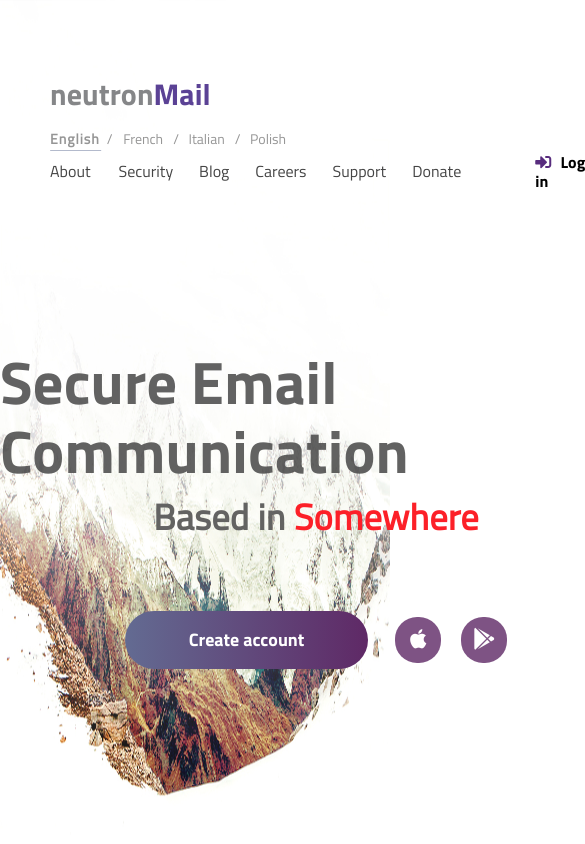
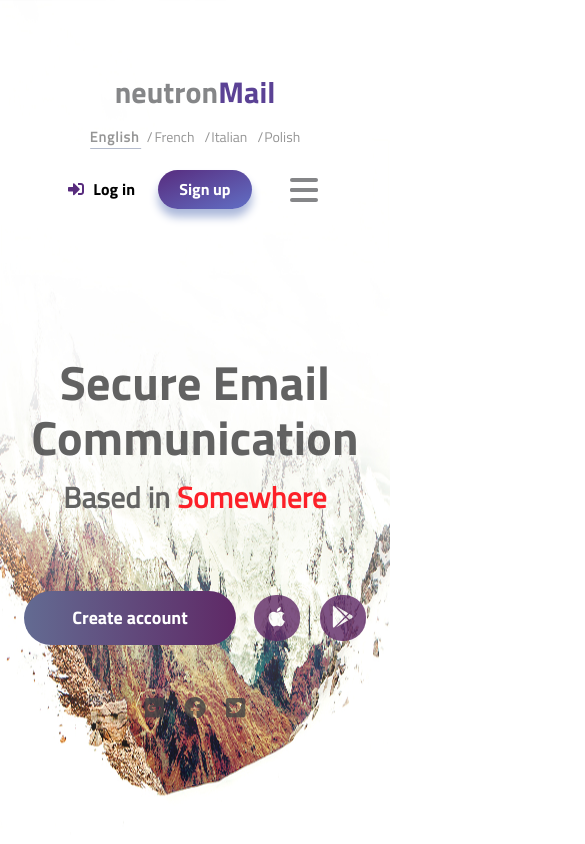
Before and after one commit to Sergey-Xursevich/neutron-Mail, a plain HTML site: page index.html in a window 390 px wide. Shown: the top 844 px of the page, 585 px wide, since content can reach past the window. Drawn offline with nearby package versions, Linux system fonts and the light colour scheme.

```diff
--- a/index.html
+++ b/index.html
@@ -1,15 +1,18 @@
 <!DOCTYPE html>
 <html lang="en">
+
 <head>
   <meta charset="UTF-8">
   <meta name="viewport" content="width=device-width, initial-scale=1.0">
   <meta http-equiv="X-UA-Compatible" content="ie=edge">
   <link rel="stylesheet" href="./css/style.css">
-  <link rel="stylesheet" href="https://use.fontawesome.com/releases/v5.8.1/css/all.css" integrity="sha384-50oBUHEmvpQ+1lW4y57PTFmhCaXp0ML5d60M1M7uH2+nqUivzIebhndOJK28anvf" crossorigin="anonymous">
+  <link rel="stylesheet" href="https://use.fontawesome.com/releases/v5.8.1/css/all.css"
+    integrity="sha384-50oBUHEmvpQ+1lW4y57PTFmhCaXp0ML5d60M1M7uH2+nqUivzIebhndOJK28anvf" crossorigin="anonymous">
+  <script src="https://cdnjs.cloudflare.com/ajax/libs/jquery/3.1.1/jquery.min.js"></script>
   <title>neutronMail</title>
 </head>
+
 <body>
-
   <header>
     <div class="container">
       <div class="nav">
@@ -22,29 +25,36 @@
             <a class="nav__language" href="#">Polish</a>
           </div>
         </div>
-        <div class="nav__list">
-          <div class="nav__list__wrapper">
-            <a class="nav__link" href="#">About</a>
-            <a class="nav__link" href="#">Security</a>
-            <a class="nav__link" href="#">Blog</a>
-            <a class="nav__link" href="#">Careers</a>
-            <a class="nav__link" href="#">Support</a>
-            <a class="nav__link" href="#">Donate</a>
+        <div class="nav__list menu">
+          <div class="menu__icon">
+            <span></span>
+            <span></span>
+            <span></span>
+            <span></span>
           </div>
-            <a class="nav__admin" href="#"><i class="fas fa-sign-in-alt nav__admin__sign-in"></i>Log in</a>
-            <button class="button btn-nav">Sign up</button>
+          <div class="nav__list__wrapper menu__links">
+            <a class="nav__link menu__links-item" href="#">About</a>
+            <a class="nav__link menu__links-item" href="#">Security</a>
+            <a class="nav__link menu__links-item" href="#">Blog</a>
+            <a class="nav__link menu__links-item" href="#">Careers</a>
+            <a class="nav__link menu__links-item" href="#">Support</a>
+            <a class="nav__link menu__links-item" href="#">Donate</a>
+          </div>
+          <a class="nav__admin" href="#"><i class="fas fa-sign-in-alt nav__admin__sign-in"></i>Log in</a>
+          <button class="button btn-nav menu__links-item">Sign up</button>
         </div>
       </div>
-
       <div class="nav__wrapper">
         <div class="title">
           <h2 class="title__slogan">Secure Email Communication</h2>
           <h3 class="title__subtitle">Based in <span class="title__subtitle--span">Somewhere</span></h1>
-          <div class="social">
-            <button class="button btn-social">Create account</button>
-            <a href="https://www.apple.com/ios/app-store/" class="btn__link--social" target="_blank"><i class="fab fa-apple"></i></a>
-            <a href="https://play.google.com/store" class="btn__link--social" target="_blank"><i class="fab fa-google-play"></i></a>
-          </div>
+            <div class="social">
+              <button class="button btn-social">Create account</button>
+              <a href="https://www.apple.com/ios/app-store/" class="btn__link--social" target="_blank"><i
+                  class="fab fa-apple"></i></a>
+              <a href="https://play.google.com/store" class="btn__link--social" target="_blank"><i
+                  class="fab fa-google-play"></i></a>
+            </div>
         </div>
         <div class="link__social">
           <a href="https://plus.google.com/?hl=ru" class="link__social--icon" target="_blank"><i class="fab fa-google-plus-square"></i></a>
@@ -52,11 +62,10 @@
           <a href="https://twitter.com/?lang=ru" class="link__social--icon" target="_blank"><i class="fab fa-twitter-square"></i></a>
         </div>
       </div>
-
     </div>
   </header>
 
-  <main>
+  <!-- <main>
     <div class="container">
 
       <div class="main__subscription">
@@ -209,6 +218,10 @@
 
       </div>
     </div>
-  </footer>
+  </footer> -->
+
+
+  <script src="js/script.js"></script>
 </body>
+
 </html>
--- /dev/null
+++ b/js/script.js
@@ -0,0 +1,7 @@
+(function($){
+  $(function() {
+    $('.menu__icon').on('click', function() {
+      $(this).closest('.menu').toggleClass('menu_state_open');
+    });
+  });
+})(jQuery);
--- a/sass/_header.sass
+++ b/sass/_header.sass
@@ -32,19 +32,9 @@
     font-size: 14px
     text-decoration: none
     outline: none
-    &::before
-      display: block
-      content: ""
-      background-color: rgba(100, 115, 151, 0.49)
-      height: 1px
-      width: 0%
-      left: 50%
-      bottom: 0px
-      position: absolute
-      transition: width .3s ease-in-out
-      transform: translateX(-50%)
-    &:hover:before
-      width: 100%
+    &:hover:not(.nav__language--active)
+      color: #5b4295
+      font-weight: bold
     &__link
       display: flex
       width: 236px
@@ -127,7 +117,7 @@
   background: linear-gradient(to bottom right, #582c7e, #616fc5)
   &:hover
     cursor: pointer
-    background: linear-gradient(to bottom right, #583c7e, #618fc5)
+    background: linear-gradient(to bottom right, #301944, #3f7bc1)
 
 .title
   display: flex
@@ -164,7 +154,7 @@
   margin-right: 27px
   &:hover
     cursor: pointer
-    background: linear-gradient(to left, #5f3966, #638b92)
+    background: linear-gradient(to left, #6b0f77, #566cd8)
 
 .btn__link--social
     color: #ffffff
@@ -181,7 +171,7 @@
       margin-left: 20px
     &:hover
       cursor: pointer
-      background-color: #401E48
+      background: linear-gradient(to left, #6b0f77, #566cd8)
 
 .link__social
   display: flex
@@ -198,3 +188,51 @@
       color: #0000ff
     &:nth-child(3):hover
       color: #00e5e5
+
+.menu
+  text-align: right
+  &__icon
+    display: none
+    width: 28px
+    height: 10px
+    position: relative
+    cursor: pointer
+    span
+      display: block
+      position: absolute
+      height: 4px
+      width: 100%
+      background-color: #858688
+      border-radius: 12px
+      opacity: 1
+      left: 250px
+      transform: rotate(0deg)
+      transition: .25s ease-in-out
+      &:nth-child(1)
+        top: 0px
+      &:nth-child(2), &:nth-child(3)
+        top: 10px
+      &:nth-child(4)
+        top: 20px
+
+.menu.menu_state_open .menu__icon span:nth-child(1)
+  top: 18px
+  width: 0%
+  left: 50%
+
+.menu.menu_state_open .menu__icon span:nth-child(2)
+  transform: rotate(45deg)
+
+
+.menu.menu_state_open .menu__icon span:nth-child(3)
+  transform: rotate(-45deg)
+
+
+.menu.menu_state_open .menu__icon span:nth-child(4)
+  top: 18px
+  width: 0%
+  left: 50%
+
+
+.menu.menu_state_open .menu__links
+  display: block
--- a/sass/_media.sass
+++ b/sass/_media.sass
@@ -42,15 +42,100 @@
       justify-content: center
       &__additional:nth-child(2)
         margin-bottom: 50px
+  .nav
+    &__logo
+      margin-right: 77px
+    &__list
+      &__wrapper
+        width: 365px
+        margin-right: 30px
   .link
     &__social
-      margin-left: 80px
+      margin: 80px
 
 @media (max-width: 992px)
   .container
     width: 768px
 
+  .title
+    text-align: center
+
+  .menu
+    &__icon
+      display: inline-block
+
+  .menu
+    &__links
+      position: fixed
+      display: none
+      width: 100%
+      height: 100%
+      top: 0
+      right: 0
+      left: 0
+      margin-top: 52px
+      background-color: rgba(0, 0, 0, 0.8)
+      z-index: 1000
+      overflow: auto
+    &__links
+      &-item
+        display: flex
+        justify-content: center
+        align-items: center
+        padding: 10px 0
+        text-align: center
+        color: #ffffff
+  .nav__logo
+    margin-right: 155px
+  .menu__links-item
+    padding: 10px 21px
+  .menu__icon
+    height: 24px
+
+@media (max-width: 768px)
+  .container
+    width: 576px
+  .title
+    width: 550px
+    text-align: center
+  .link__social
+    margin: 80px 40px 0 0
+  .nav
+    padding: 75px 25px 105px
+    &__logo
+      margin-right: 10px
 
 
-// @media (max-width: 768px)
-// @media (max-width: 576px)
+@media (max-width: 576px)
+  .container
+    width: 360px
+  .nav
+    &__wrapper
+      flex-direction: column
+    &__logo
+      text-align: center
+      margin: 10px auto 20px auto
+    &__language
+      &__link
+        justify-content: center
+  .title
+    width: 360px
+    &__slogan
+      font-size: 48px
+    &__subtitle
+      font-size: 29px
+  .btn-social
+    padding: 6px 48px
+    margin-right: 9px
+  .btn__link--social
+    margin-left: 9px
+  .link
+    &__social
+      display: flex
+      flex-direction: row
+      justify-content: center
+      margin: 45px
+      &--icon
+        margin: 0 10px
+  .social
+    width: 360px
```
Also changed, not shown: css/style.css, 1 other file.
